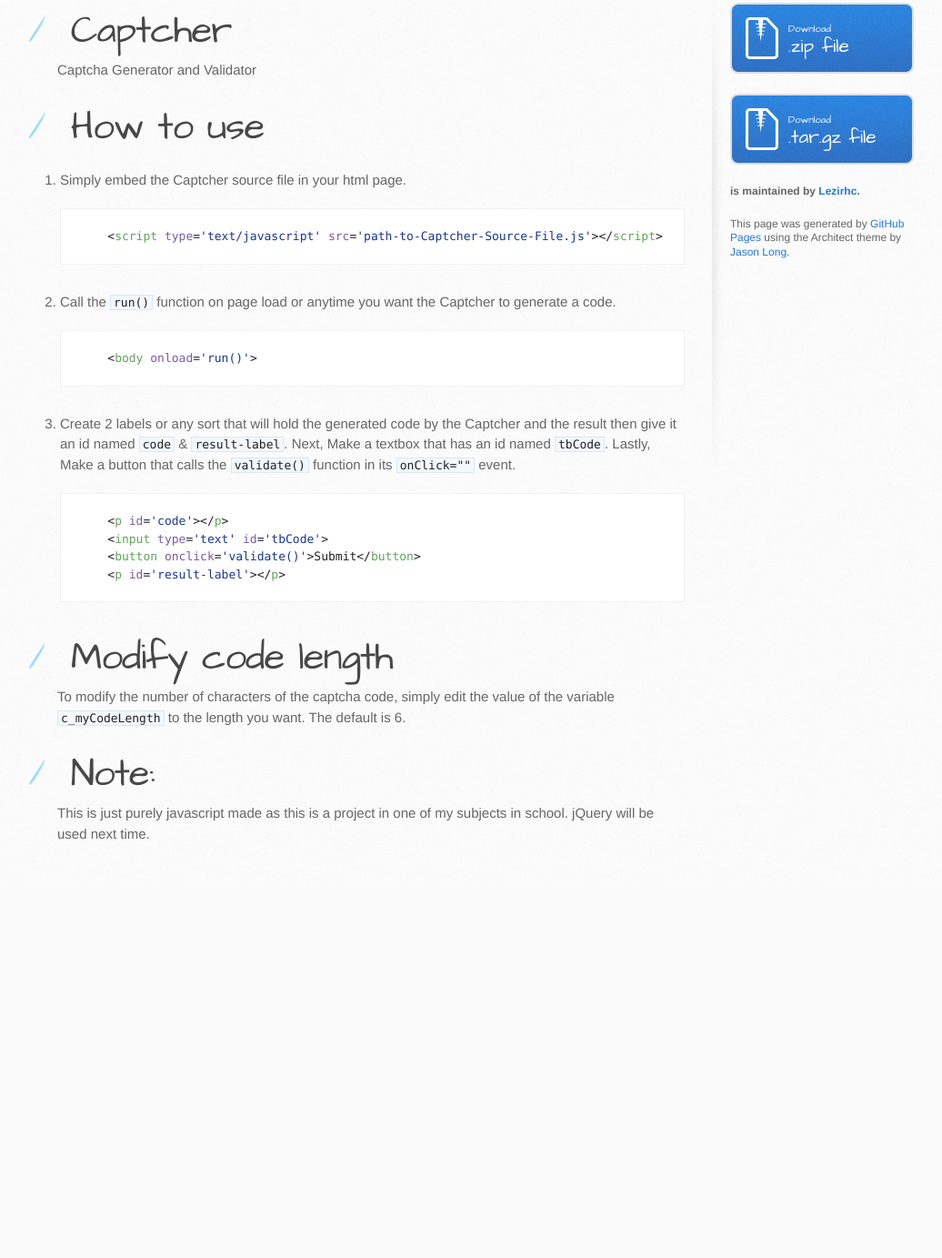
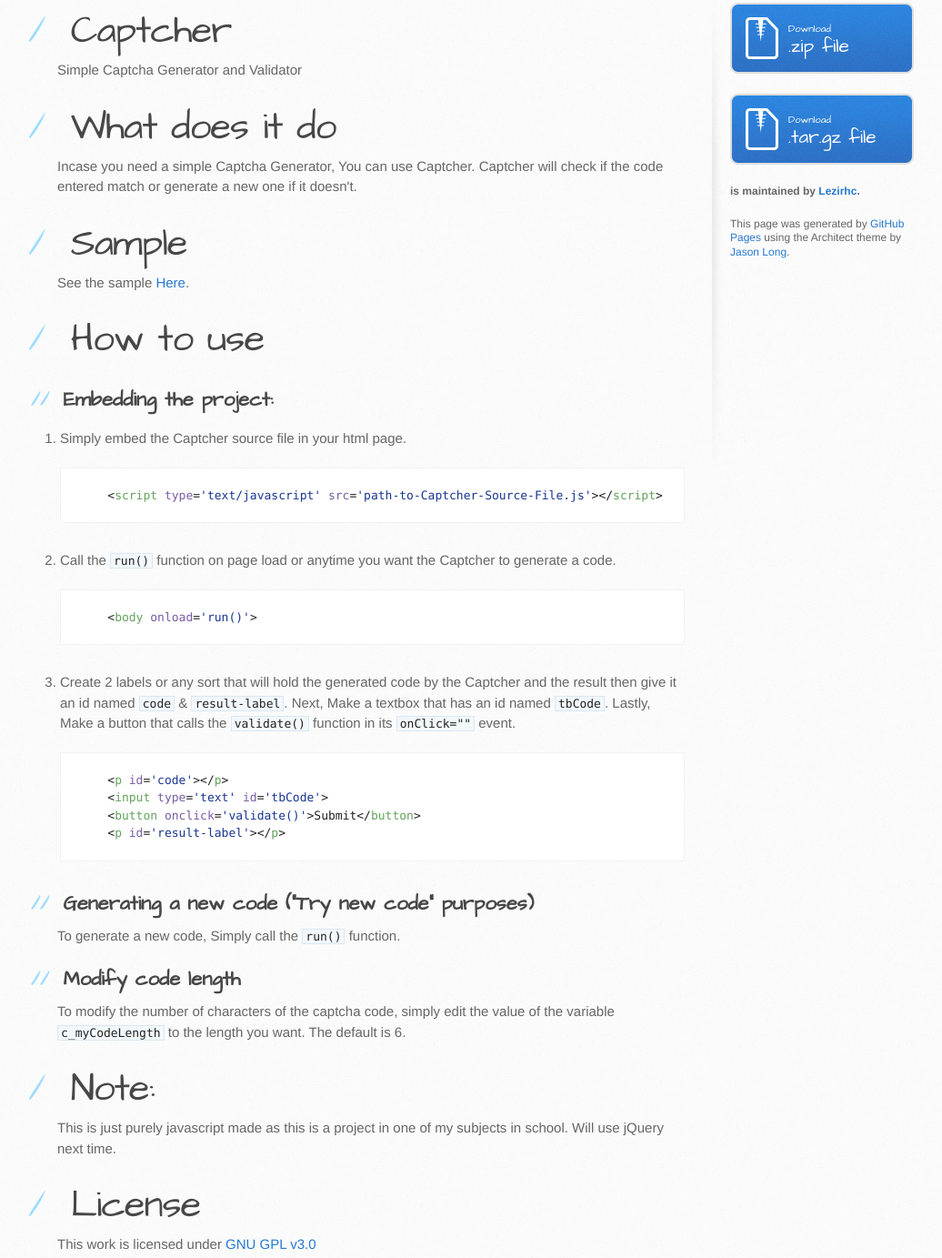
Before and after one commit to jcqgodmalin/Captcher, a plain HTML site: page index.html in a window 1280 px wide. Shown: the part 229-1612 px from the top of the page at 91% size, without its empty margins (107-1143 px from the left). Before the commit the page ends 1200 px from the top, so only its background shows below. Drawn offline with Linux system fonts and the light colour scheme.

Commit message:
Create gh-pages branch via GitHub

```diff
--- a/index.html
+++ b/index.html
@@ -31,10 +31,23 @@
           <h1>
 <a id="captcher" class="anchor" href="#captcher" aria-hidden="true"><span aria-hidden="true" class="octicon octicon-link"></span></a>Captcher</h1>
 
-<p>Captcha Generator and Validator</p>
+<p>Simple Captcha Generator and Validator</p>
+
+<h1>
+<a id="what-does-it-do" class="anchor" href="#what-does-it-do" aria-hidden="true"><span aria-hidden="true" class="octicon octicon-link"></span></a>What does it do</h1>
+
+<p>Incase you need a simple Captcha Generator, You can use Captcher. Captcher will check if the code entered match or generate a new one if it doesn't.</p>
+
+<h1>
+<a id="sample" class="anchor" href="#sample" aria-hidden="true"><span aria-hidden="true" class="octicon octicon-link"></span></a>Sample</h1>
+
+<p>See the sample <a href="https://rawgit.com/Lezirhc/Captcher/master/Sample/sample.html">Here</a>.</p>
 
 <h1>
 <a id="how-to-use" class="anchor" href="#how-to-use" aria-hidden="true"><span aria-hidden="true" class="octicon octicon-link"></span></a>How to use</h1>
+
+<h2>
+<a id="embedding-the-project" class="anchor" href="#embedding-the-project" aria-hidden="true"><span aria-hidden="true" class="octicon octicon-link"></span></a>Embedding the project:</h2>
 
 <ol>
 <li>
@@ -57,15 +70,25 @@
 </li>
 </ol>
 
-<h1>
-<a id="modify-code-length" class="anchor" href="#modify-code-length" aria-hidden="true"><span aria-hidden="true" class="octicon octicon-link"></span></a>Modify code length</h1>
+<h2>
+<a id="generating-a-new-code-try-new-code-purposes" class="anchor" href="#generating-a-new-code-try-new-code-purposes" aria-hidden="true"><span aria-hidden="true" class="octicon octicon-link"></span></a>Generating a new code ("Try new code" purposes)</h2>
+
+<p>To generate a new code, Simply call the <code>run()</code> function.</p>
+
+<h2>
+<a id="modify-code-length" class="anchor" href="#modify-code-length" aria-hidden="true"><span aria-hidden="true" class="octicon octicon-link"></span></a>Modify code length</h2>
 
 <p>To modify the number of characters of the captcha code, simply edit the value of the variable <code>c_myCodeLength</code> to the length you want. The default is 6.</p>
 
 <h1>
 <a id="note" class="anchor" href="#note" aria-hidden="true"><span aria-hidden="true" class="octicon octicon-link"></span></a>Note:</h1>
 
-<p>This is just purely javascript made as this is a project in one of my subjects in school. jQuery will be used next time.</p>
+<p>This is just purely javascript made as this is a project in one of my subjects in school. Will use jQuery next time.</p>
+
+<h1>
+<a id="license" class="anchor" href="#license" aria-hidden="true"><span aria-hidden="true" class="octicon octicon-link"></span></a>License</h1>
+
+<p>This work is licensed under <a href="http://www.gnu.org/licenses/gpl-3.0.txt">GNU GPL v3.0</a></p>
         </section>
 
         <aside id="sidebar">
```
Also changed, not shown: params.json (+1 -1 lines).
